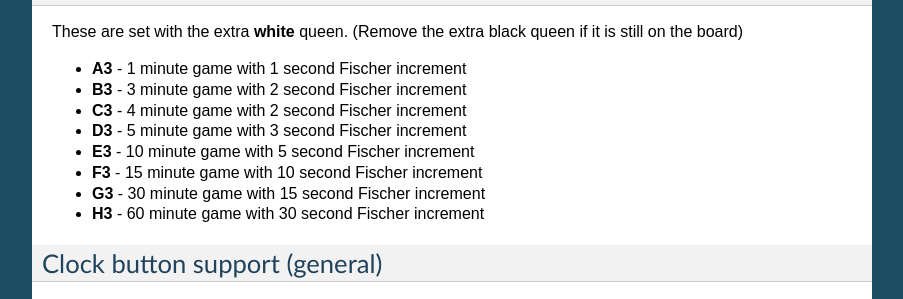
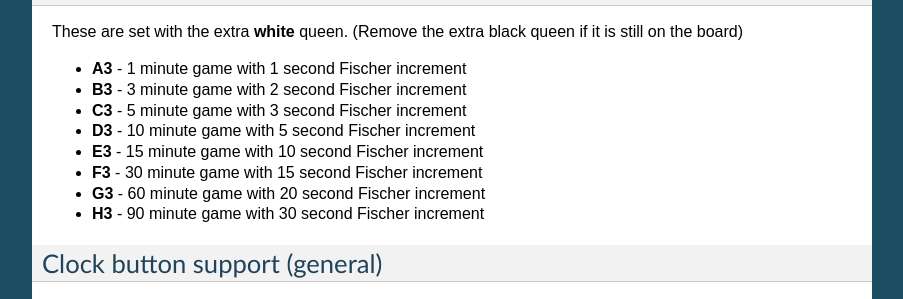
Before and after one commit to jromang/picochess, a Sphinx documentation site: the page built from docs/usage.rst, in a window 1280 px wide and 900 px high, scrolled down 2679 px. Shown: the part 158-457 px from the top of the window, without its empty margins (198-1101 px from the left). Built offline with Sphinx 7.4.7, drawn with Linux system fonts in a browser that asks for light colours.

Commit message:
docu update

```diff
--- a/docs/usage.rst
+++ b/docs/usage.rst
@@ -127,12 +127,12 @@ These are set with the extra **white** queen.
 
 * **A3** - 1 minute game with 1 second Fischer increment
 * **B3** - 3 minute game with 2 second Fischer increment
-* **C3** - 4 minute game with 2 second Fischer increment
-* **D3** - 5 minute game with 3 second Fischer increment
-* **E3** - 10 minute game with 5 second Fischer increment
-* **F3** - 15 minute game with 10 second Fischer increment
-* **G3** - 30 minute game with 15 second Fischer increment
-* **H3** - 60 minute game with 30 second Fischer increment
+* **C3** - 5 minute game with 3 second Fischer increment
+* **D3** - 10 minute game with 5 second Fischer increment
+* **E3** - 15 minute game with 10 second Fischer increment
+* **F3** - 30 minute game with 15 second Fischer increment
+* **G3** - 60 minute game with 20 second Fischer increment
+* **H3** - 90 minute game with 30 second Fischer increment
 
 Clock button support (general)
 ------------------------------
```
Also changed, not shown: 2 other files.
